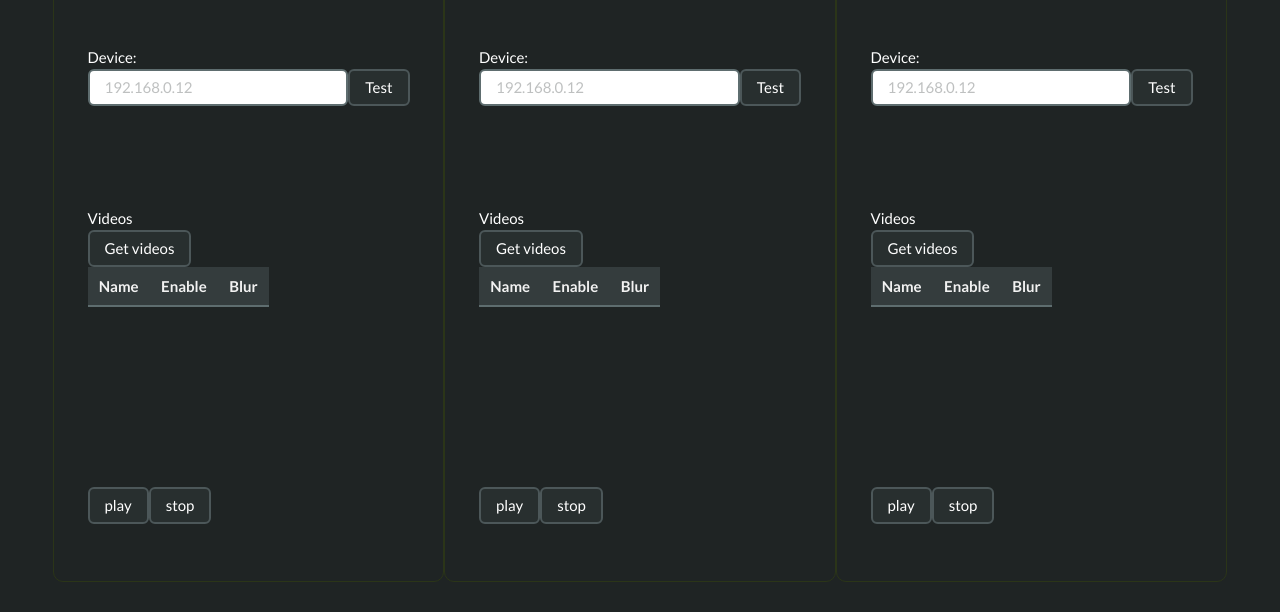
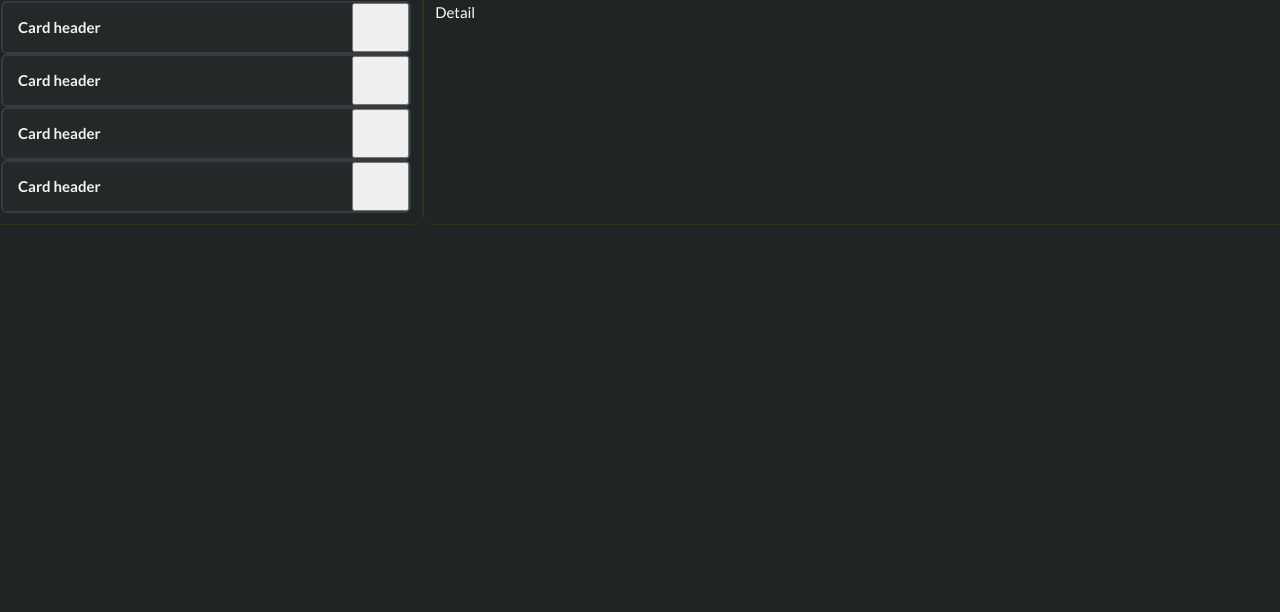
Before and after one commit to FrancoRosa/raspberry-vlc, a React (Create React App) app: page / in a window 1280 px wide. Shown: the top 612 px of the page. Built offline with nearby package versions, Linux system fonts and the light colour scheme.

Commit message:
Add new component structure

```diff
--- a/src/App.js
+++ b/src/App.js
@@ -1,13 +1,15 @@
 import ConfigManager from "./ConfigManager"
+import SetBrowser from "./SetBrowser";
+import SetDetail from "./SetDetail";
 
 const App = () => {
   return (
-    <div className="container">
-      <div className="columns">
-        <ConfigManager identifier="1" />
-        <ConfigManager identifier="2" />
-        <ConfigManager identifier="3" />
-      </div>
+    <div className="columns">
+      <SetBrowser />
+      <SetDetail />
+      {/* <ConfigManager identifier="1" />
+      <ConfigManager identifier="2" />
+      <ConfigManager identifier="3" /> */}
     </div>
   );
 }
--- /dev/null
+++ b/src/SetBrowser.jsx
@@ -0,0 +1,14 @@
+import SetCard from "./SetCard";
+
+const SetBrowser = () => {
+  return (
+    <div className='column is-one-third'>
+      <SetCard />
+      <SetCard />
+      <SetCard />
+      <SetCard />
+    </div>
+  )
+}
+
+export default SetBrowser;
--- /dev/null
+++ b/src/SetCard.jsx
@@ -0,0 +1,18 @@
+const SetCard = () => {
+  return(
+    <div class="card">
+      <header class="card-header">
+        <p class="card-header-title">
+          Card header
+        </p>
+        <button class="card-header-icon" aria-label="more options">
+          <span class="icon">
+            <i class="fas fa-angle-down" aria-hidden="true"></i>
+          </span>
+        </button>
+      </header>
+  </div>
+  )
+}
+
+export default SetCard;
--- /dev/null
+++ b/src/SetDetail.jsx
@@ -0,0 +1,9 @@
+const SetDetail = () => {
+  return (
+    <div className='column'>
+      Detail
+    </div>
+  )
+}
+
+export default SetDetail;
```
